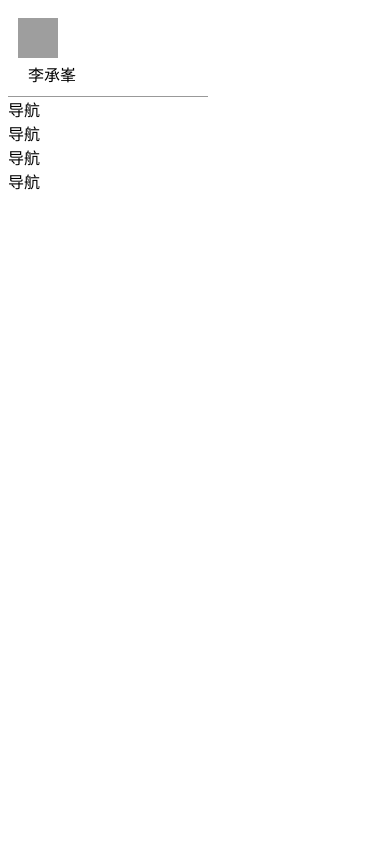
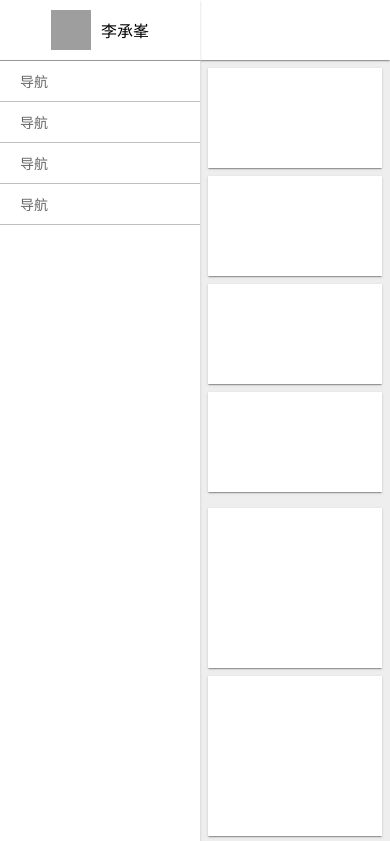
Before and after one commit to MasakaLee/MLSpace, a plain HTML site: page new.html in a window 390 px wide. Shown: the top 841 px of the page. Drawn offline with Linux system fonts and the light colour scheme; grey boxes are pictures that could not be loaded.

Commit message:
Update new.html

```diff
--- a/new.html
+++ b/new.html
@@ -4,6 +4,69 @@
     <meta charset="utf-8">
     <meta name="viewport" content="width=device-width, initial-scale=1" />
     <title>未来主页</title>
+    <style>
+      body {
+        margin: 0;
+        height: 100vh;
+        background-color: #eee;
+      }
+      /* * {
+          border: 1px solid black;
+        } */
+      .yinying {
+        box-shadow: rgb(0 0 0 / 20%) 0px 2px 1px -1px,
+          rgb(0 0 0 / 14%) 0px 1px 1px 0px, rgb(0 0 0 / 12%) 0px 1px 3px 0px;
+      }
+      .flex {
+        display: flex;
+      }
+      .baise {
+        background-color: white;
+      }
+      .flex1 {
+        flex: 1;
+      }
+      .column {
+        flex-direction: column;
+      }
+      .mg8 {
+        margin: 8px;
+      }
+      .mgr8 {
+        margin-right: 8px;
+      }
+      .mgt8 {
+        margin-top: 8px;
+      }
+      .daohang {
+        padding: 10px 20px;
+        border-bottom: 1px solid rgb(190, 190, 190);
+        font-size: 14px;
+        color: #666;
+      }
+      /* 当屏幕宽度小于600px时要改变的CSS */
+      @media (max-width: 600px) {
+        .cebian {
+          display: none;
+        }
+        .neirong {
+          flex-direction: column;
+        }
+        .shujuqu {
+          flex-direction: column;
+        }
+        .youqu {
+          margin-left: 8px;
+        }
+        .shuju {
+          margin: 0 0 8px;
+          flex: auto;
+        }
+      }
+      .neirong:: ::-webkit-scrollbar {
+        display: none;
+      }
+    </style>
     <body class="flex">
     <!-- 侧边栏 -->
     <div style="width: 200px; z-index: 2" class="baise yinying">
```
